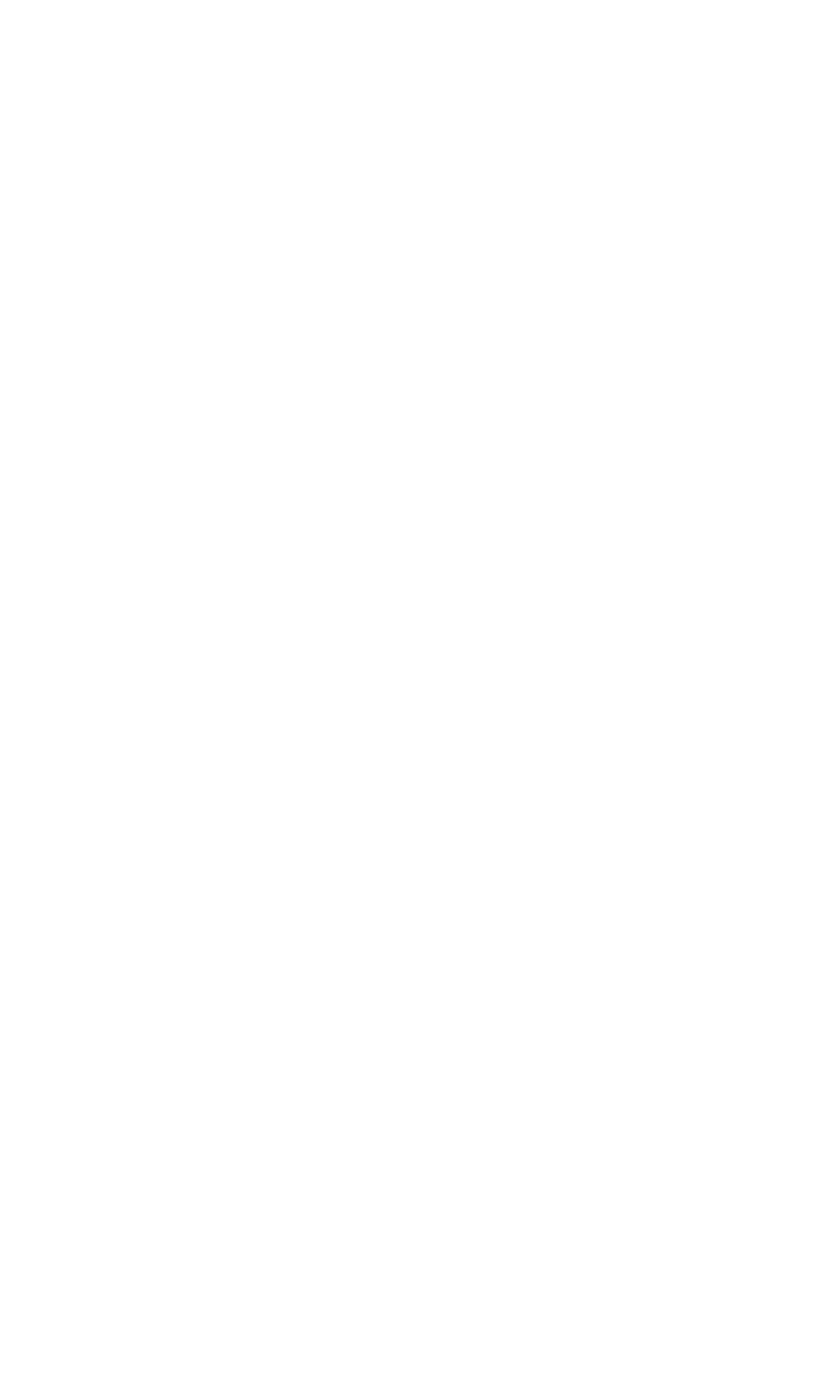
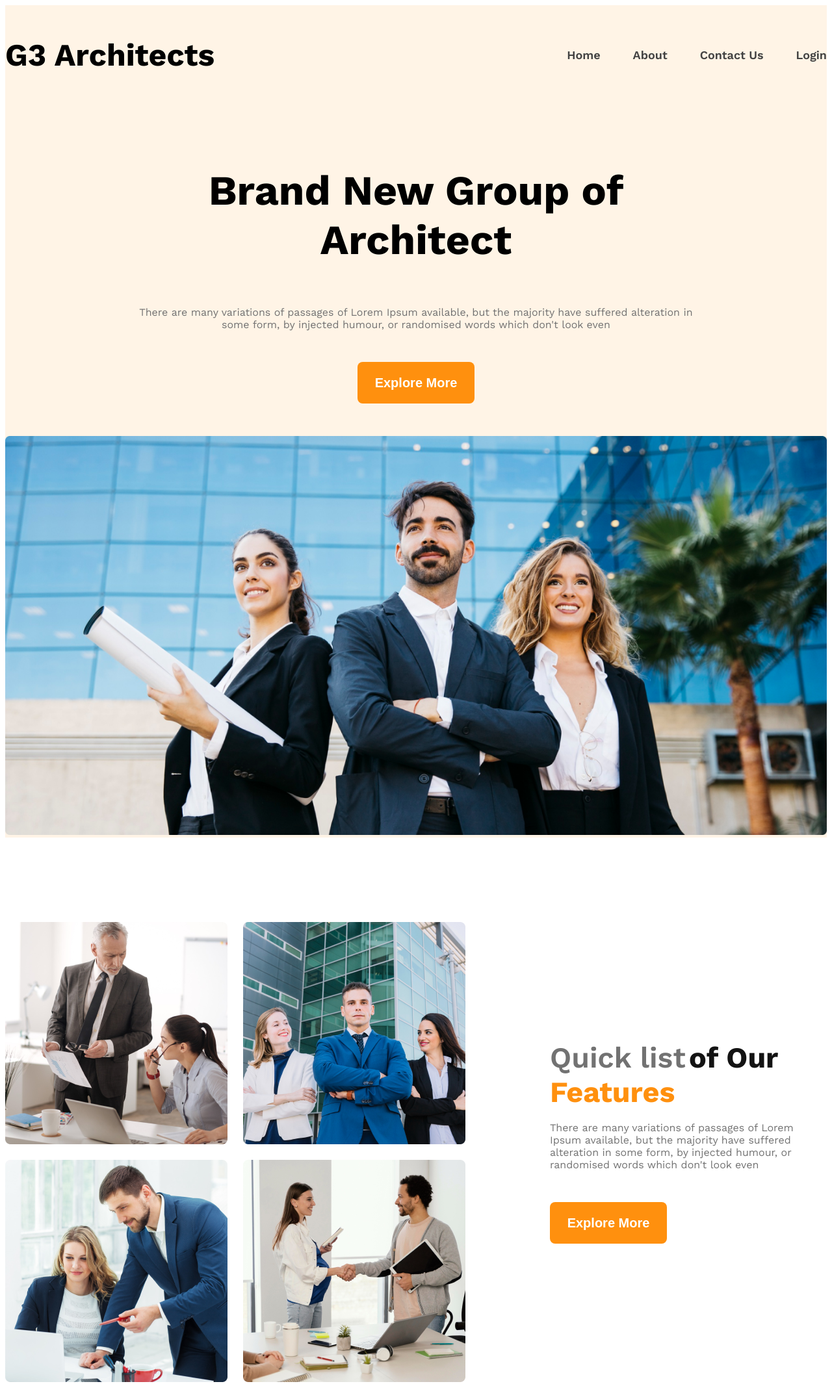
Before and after one commit to Suprotik007/g3-architect-website, a plain HTML site: page index.html in a window 1280 px wide. Shown: the top 2130 px of the page at 65% size. Before the commit the page ends 800 px from the top, so only its background shows below. Drawn offline with nearby package versions, Linux system fonts and the light colour scheme.

Commit message:
added team and facts section

```diff
--- a/arch.css
+++ b/arch.css
@@ -0,0 +1,141 @@
+@import url('https://fonts.googleapis.com/css2?family=Work+Sans:ital,wght@0,100..900;1,100..900&display=swap');
+
+
+.work-sans-font {
+  font-family: "Work Sans", serif;
+  font-optical-sizing: auto;
+  font-weight: 400;
+  font-style: normal;
+}
+/* header section */
+header{
+    background-color: rgba(255, 144, 14, 0.1);
+   max-width: 1920px;
+    height: auto;
+}
+.navbar{
+    display: flex;
+    justify-content: space-between;
+    align-items: center;
+}
+.brand{
+    font-weight: bold;
+    font-size: 3rem;
+}
+.nav-links{
+    display:flex ;
+
+}
+.nav-items{
+    list-style:  none;
+    margin-left: 50px ;
+}
+.nav-link{
+    text-decoration: none;
+    color: rgba(66, 66, 66, 1);
+    font-weight: 600;
+    font-size: 18px;
+}
+.navbar,.banner{
+    max-width: 1440px;
+    margin-left: auto;
+    margin-right: auto;
+}
+.banner{
+justify-items:center;
+}
+.bnr-content{
+    max-width: 862px;
+     margin-right: auto;
+     margin-left: auto;
+     text-align: center;
+}
+.bnr-h{
+    font-size: 4rem;
+    font-weight: bold;
+    padding-top: 30px;
+}
+.bnr-p{
+font-size: 1rem;
+font-weight: 400;
+color: rgba(114, 114, 114, 1);
+}
+.bnr-btn{
+    width: 180px;
+    height: 64px;
+    background-color: rgba(255, 144, 14, 1);
+    color:rgba(255, 255, 255, 1) ;
+    font-size: 20px;
+    font-weight: 700;
+    border-radius: 8px;
+    border: none;
+    margin-top: 32px;
+    margin-bottom: 50px ;
+}
+.bnr-img{
+    width: 100%;
+    height: auto;
+
+}
+/* Main section */
+main>section{
+    margin-top: 130px;
+}
+main{
+    max-width: 1440px;
+    margin: 0 auto;
+}
+.team-sec{
+    align-items: center;
+    display: flex;
+
+}
+.team-img{
+    display: grid;
+    grid-template-columns: repeat(2, 1fr);
+    gap: 24px;
+
+}
+.team-desc{
+    margin-left: 130px;
+    max-width: 537px;
+}
+.s1{
+    color: rgba(114, 114, 114, 1);
+    font-weight: 600;
+    font-size: 2.8rem
+    ;
+}
+.s2{
+    color: rgba(19, 19, 19, 1);
+    font-size: 2.8rem;
+    font-weight: bold;
+}
+.s3{
+    color: rgba(255, 144, 14, 1);
+    font-size: 2.8rem ;
+    font-weight: bold
+    ;
+}
+
+/* responsive media */
+@media screen and (max-width :576px){
+.navbar ,.nav-links, .team-sec{
+    flex-direction: column;
+}
+.team-img{
+    grid-template-columns: repeat(1 , 1fr);
+}
+.team-desc{
+    margin-left: 30px;
+}
+}
+@media screen and ( min-width:576px) and (max-width:992px){
+    .team-sec{
+        flex-direction: column;
+    }
+    .team-desc{
+        margin: 50px  auto;
+    }
+
+}
--- a/index.html
+++ b/index.html
@@ -6,7 +6,78 @@
     <title>G3</title>
     <link rel="stylesheet" href="arch.css">
 </head>
-<body>
+<body class="work-sans-font">
+    <header>
+        <nav class="navbar">
+            <h3 class="brand">G3 Architects</h3>
+    <ul class="nav-links">
+        <li class="nav-items"><a href="" class="nav-link">Home </a></li>
+        <li class="nav-items"><a href="" class="nav-link"> About</a></li>
+        <li class="nav-items"><a href="" class="nav-link">Contact Us</a></li>
+        <li class="nav-items"><a href="" class="nav-link">Login</a></li>
+    </ul>
+        </nav>
+        <div class="banner">
+            <div class="bnr-content">
+                <h3 class="bnr-h">
+                    Brand New
+    Group of Architect
+      </h3>
+      <p class="bnr-p">
+        There are many variations of passages of Lorem Ipsum available, but the majority have suffered alteration in some form, by injected humour, or randomised words which don't look even
+      </p>
+      <button class="bnr-btn">Explore More</button>
+            </div>
+  <img class="bnr-img" src="./images/banner.png" alt="">
+</div>
+    </header>
+
+    <main>
+        <section class="team-sec">
+            <div class="team-img">
+<img src="./images/team1.png" alt=""></img>
+<img src="./images/team2.png" alt=""></img>
+<img src="./images/team3.png" alt=""></img>
+<img src="./images/team4.png" alt=""></img>
+            </div>
+            <div class="team-desc">
+                <h3 class="features-h"><span class="s1">Quick list</span> <span class="s2"> of Our</span>  <span class="s3"> Features </span></h3>
+<p class="bnr-p">There are many variations of passages of Lorem Ipsum available, but the majority have suffered alteration in some form, by injected humour, or randomised words which don't look even</p>
+           <button class="bnr-btn"> Explore More</button>
+</div>
+        </section>
+
+        <section>
+            <!-- features2 -->
+        </section>
+        <!-- facts -->
+         <section>
+            <h3 class="s2"> Some Facts</h3>
+            <p class="bnr-p">There are many variations of passages of Lorem Ipsum available, but the majority have suffered alteration.</p>
+            <div class="facts-list">
+                <div class="facts">
+                    <img src="" alt="" class="fact-icon">
+                    <h4 class="fact-number"></h4>
+                    <h5 class="fact-name"></h5>
+                </div>
+                <div class="facts">
+                    <img src="" alt="" class="fact-icon">
+                    <h4 class="fact-number"></h4>
+                    <h5 class="fact-name"></h5>
+                </div>
+                <div class="facts">
+                    <img src="" alt="" class="fact-icon">
+                    <h4 class="fact-number"></h4>
+                    <h5 class="fact-name"></h5>
+                </div>
+                <div class="facts">
+                    <img src="" alt="" class="fact-icon">
+                    <h4 class="fact-number"></h4>
+                    <h5 class="fact-name"></h5>
+                </div>
+            </div>
+         </section>
+    </main>
 
 </body>
 </html>
```
Also changed, not shown: images/architect.png (added), images/banner.png (added), images/icons/customers.png (added), images/icons/email.png (added), images/icons/projects.png (added), images/icons/ribon.png (added), images/sponsors/amazon.png (added), images/sponsors/figma.png (added), images/sponsors/google.png (added), images/sponsors/spotify.png (added), images/sponsors/telerama.png (added), images/team1.png (added), images/team2.png (added), images/team3.png (added), 1 more files.
